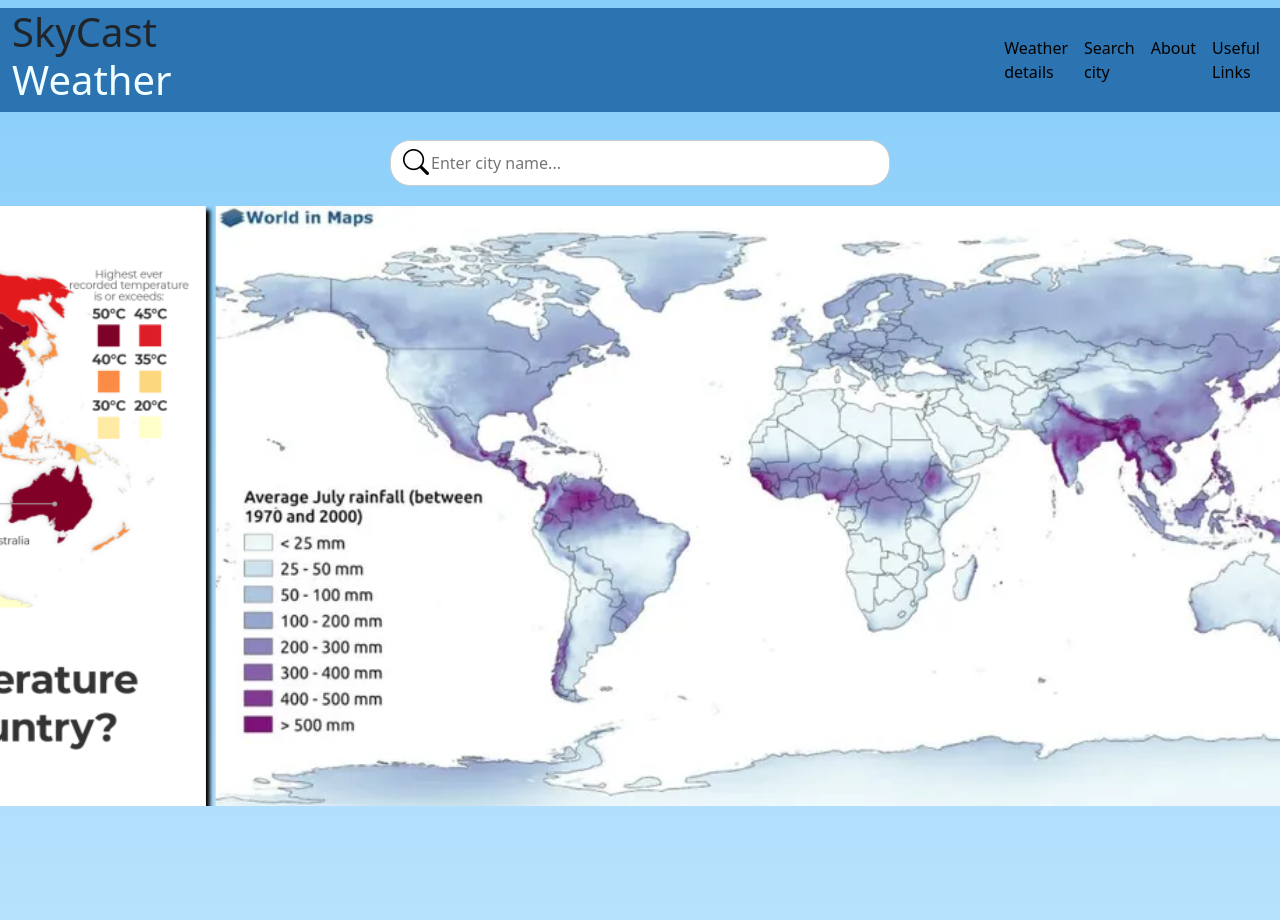
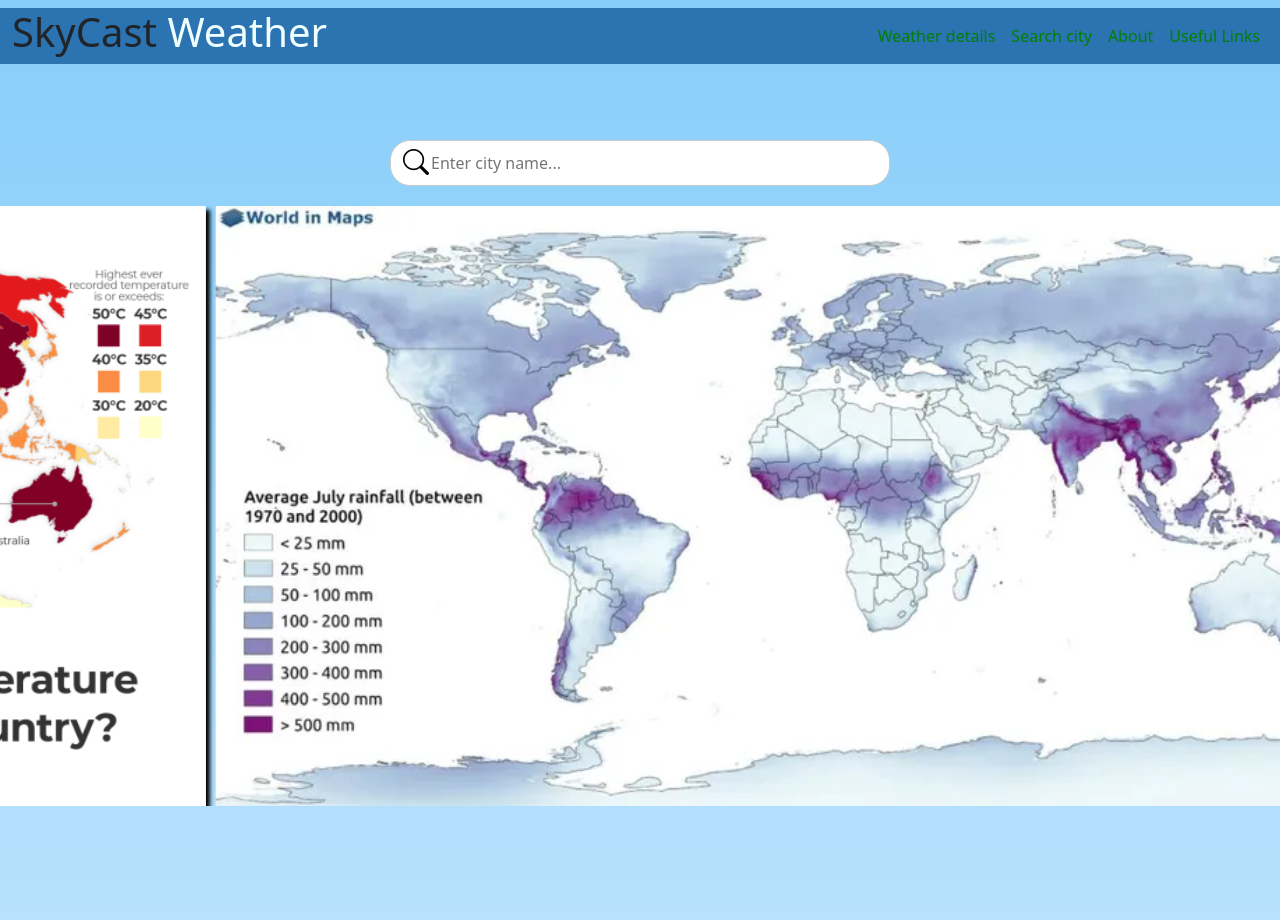
Before and after one commit to sudayCodes/SkyCast, a plain HTML site: page index.html in a window 1280 px wide. Shown: the top 920 px of the page. Drawn offline with nearby package versions, Linux system fonts and the light colour scheme; no server answers.

Commit message:
solving nav bar issue

```diff
--- a/index.html
+++ b/index.html
@@ -25,14 +25,14 @@
                     <span class="navbar-toggler-icon"></span>
                 </button>
                   <div class="collapse navbar-collapse" id="navbarNav">
-            <div class="box">
-            <ul class="navbar-nav ms-auto">
+
+                    <ul class="navbar-nav ms-auto" id="box">
                         <li class="nav-item"><a class="nav-link active" aria-current="page" href="#" id="weather">Weather details</a></li>
-                <li class="nav-item"><a class="nav-link active" href="#" id="search">Search city</a></li>
-                    <li class="nav-item"><a class="nav-link active" href="#" id="about">About</a></li>
-                        <li class="nav-item"><a class="nav-link active" href="#" id="links">Useful Links</a></li>
+                        <li class="nav-item"><a class="nav-link" href="#" id="search">Search city</a></li>
+                            <li class="nav-item"><a class="nav-link" href="#" id="about">About</a></li>
+                                <li class="nav-item"><a class="nav-link" href="#" id="links">Useful Links</a></li>
                     </ul>
-        </div>
+
                   </div>
                 </div>
               </nav>
--- a/style.css
+++ b/style.css
@@ -10,16 +10,16 @@ body {
     width: 100%;
     z-index: 1030; /* Bootstrap default */
 }
-.box a{
+#box a{
     position: relative;
     color: green; /* Original text color */
     text-decoration: none;
     transition: color 0.5s ease;
 }
-.box a:hover{
+#box a:hover{
     color: black;
 }
-.box a::after {
+#box a::after {
     content: "";
     position: absolute;
     width: 0;
@@ -29,14 +29,22 @@ body {
     background-color: black;
     transition: width 0.9s ease;
   }
-  .box a:hover::after {
+  #box a:hover::after {
 width: 100%;
   }
 
-.box {
+#box {
    margin-left: 800px;
 }
 
+.navbar-toggler {
+    width: auto; /* Ensure it doesn't stretch */
+    z-index: 1050; /* Bring it to the front */
+  }
+
+  .navbar-collapse {
+    transition: height 0.3s ease; /* Add smooth transition */
+  }
 .container-fluid{
     margin-top: 0px;
     position:relative;
```
Lines whose indentation alone changed are shown as unchanged.
